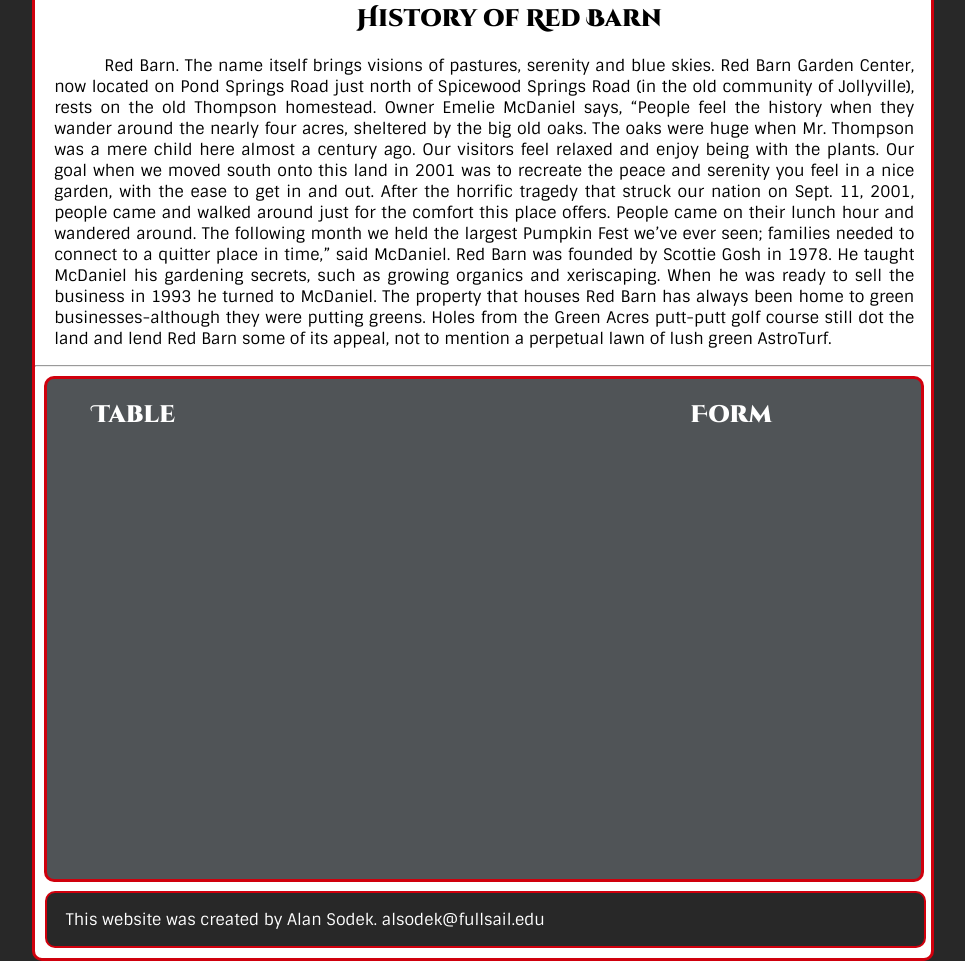
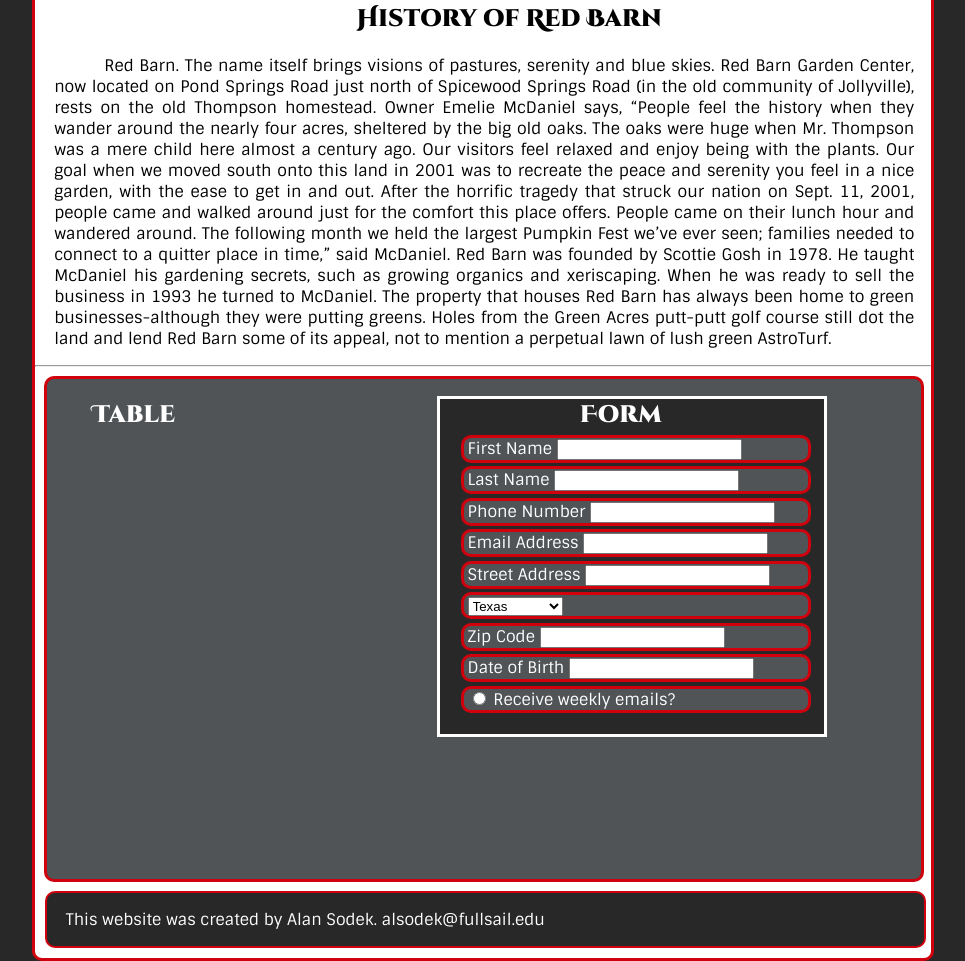
Before and after one commit to alsodek/wsd, a plain HTML site: page index.html in a window 1280 px wide. Shown: the part 1749-2710 px from the top of the page, without its empty margins (157-1122 px from the left). Drawn offline with Linux system fonts and the light colour scheme.

Commit message:
added form

```diff
--- a/css/main.css
+++ b/css/main.css
@@ -1,6 +1,6 @@
 /*---------------------------------------------all content------------------------------------------------------------*/
 
-p, ul, nav{
+p, ul, nav, form{
 	font-family: 'Sintony', sans-serif;
 }
 
@@ -274,11 +274,25 @@
 	font-size: 1.5em;
 }
 
-#form{
+form{
+	border: solid #fff;
+	width: 40%;
 	float: left;
-	padding-left: 58.974359%; /* 575px/975px */
+	margin: 2% 0% 0% 30%;
+	padding: 0% 2% 2% 2%;
 	color: #fff;
+	font-size: 1em;
+	background-color: #282828;
+}
+
+form h2{
+	margin: 0;
+	padding-left: 35%;
 	font-size: 1.5em;
+}
+
+form div{
+	padding-left: 1%;
 }
 
 /*---------------------------------------------footer content------------------------------------------------------------*/
--- a/index.html
+++ b/index.html
@@ -115,7 +115,62 @@
 
 			<h2 id="table">Table</h2>
 
-			<h2 id="form">Form</h2>
+			<form method="get" action="">
+
+			<h2>Form</h2>
+
+				<div>
+				<label for="name_first">First Name</label>
+				<input type="text" name="name_first" id="name_first"/>
+				</div>
+
+				<div>
+				<label for="last_first">Last Name</label>
+				<input type="text" name="last_first" id="last_first"/>
+				</div>
+
+				<div>
+				<label for="phone">Phone Number</label>
+				<input type="text" name="phone" id="phone"/>
+				</div>
+
+				<div>
+				<label for="email">Email Address</label>
+				<input type="text" name="email" id="email"/>
+				</div>
+
+				<div>
+				<label for="street">Street Address</label>
+				<input type="text" name="street" id="street"/>
+				</div>
+
+				<div>
+					<select name="state" id="state">
+						<option>Texas</option>
+						<option>New Mexico</option>
+						<option>Colorado</option>
+						<option>Oklahoma</option>
+						<option>Arkansas</option>
+						<option>Louisiana</option>
+					</select>
+				</div>
+
+				<div>
+				<label for="zip">Zip Code</label>
+				<input type="text" name="zip" id="zip"/>
+				</div>
+
+				<div>
+				<label for="birthday">Date of Birth</label>
+				<input type="text" name="birthday" id="birthday"/>
+				</div>
+
+				<div>
+				<input type="radio" name="timeslot" id="weekly" value="weekly"/>
+				<label for="weekly">Receive weekly emails?</label>
+				</div>
+
+			</form>
 
 		</section>
 
```
